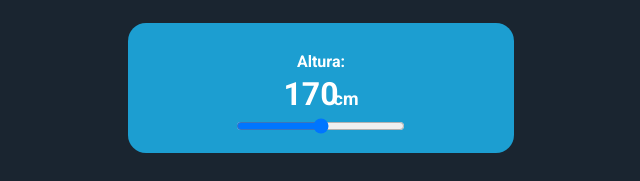
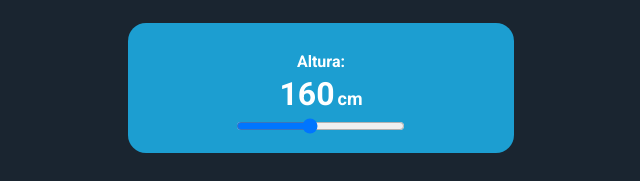
Before and after one commit to miryambathilde/calculadoraImc, an Angular app: page / in a window 1280 px wide. Shown: the part 300-481 px from the top of the page, without its empty margins (319-959 px from the left). Built offline with nearby package versions, Linux system fonts and the light colour scheme.

Commit message:
altura dinamico + metodo cambiarAltura

```diff
--- a/src/app/components/inicio/inicio.component.html
+++ b/src/app/components/inicio/inicio.component.html
@@ -27,8 +27,11 @@
       <div class="fondoItem">
           <div class="contenedor">
           <p>Altura:</p>
-          <div class="estilonumero">170<span class="cm">cm</span></div>
-          <input type="range" class="form-range">
+          <!-- ALTURA DINAMICO -->
+          <div class="estilonumero">{{altura}} <span class="cm"> cm</span></div>
+          <!-- ALTURA DINAMICO = LE DECIMOS QUE VALUE, el valor, ES LO QUE TIENE ALTURA e indicamos que el valor minimo es 120 y maximo de 220cm -->
+          <!-- event binding INPUT y le pasamos el metodo cambiarAltura y le pasamos por parametro el evento-->
+          <input type="range" (input)="cambiarAltura($event)" [value]="altura" min="120" max="220" class="form-range">
         </div>
       </div>
     </div>
--- a/src/app/components/inicio/inicio.component.ts
+++ b/src/app/components/inicio/inicio.component.ts
@@ -10,9 +10,15 @@ export class InicioComponent implements OnInit {
   //variables edad y peso dinamico
   edad = 25;
   peso = 60;
+  altura = 160;
   constructor() { }
 
   ngOnInit(): void {
   }
 
+  /* metodo cambiarAltura */
+  cambiarAltura(event: any){
+    this.altura = event.target.value;
+  }
+
 }
```
